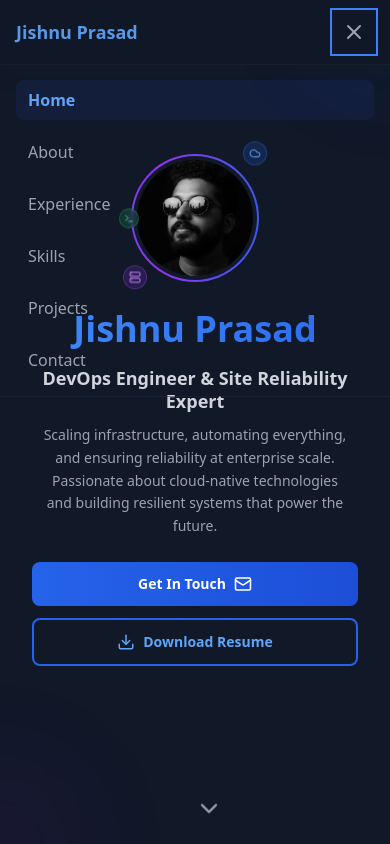
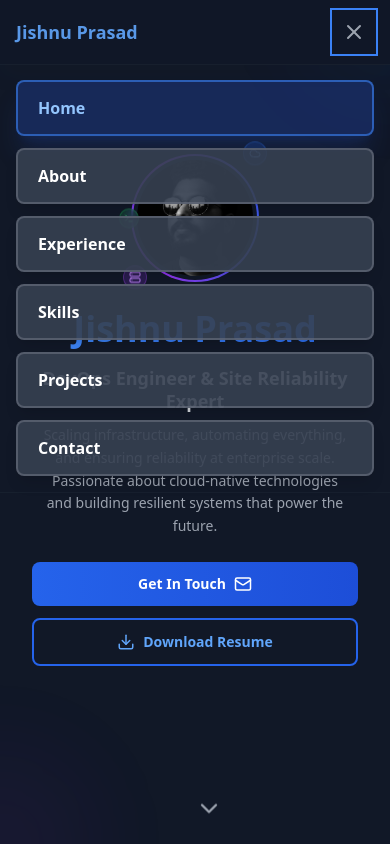
Before and after one commit to j1shnu/portfolio-2025, a React (Vite) app: page / in a window 390 px wide. Both pictures are taken after a click on the button "Toggle mobile menu". Shown: the top 844 px of the page. Built offline with nearby package versions, Linux system fonts and the light colour scheme.

Commit message:
Hamburger menu visibility fix

```diff
--- a/src/App.tsx
+++ b/src/App.tsx
@@ -1,4 +1,4 @@
-import React, { useState, useEffect, useMemo, useCallback, useRef } from 'react';
+import { useState, useEffect, useMemo, useCallback, useRef } from 'react';
 import {
   Github,
   Linkedin,
@@ -186,10 +186,10 @@ function App() {
                   <button
                     key={section}
                     onClick={() => scrollToSection(section)}
-                    className={`capitalize text-left py-2 px-3 rounded-lg transition-all duration-300 ${
+                    className={`capitalize text-left py-3.5 px-5 rounded-lg transition-all duration-300 font-bold text-base ${
                       activeSection === section
-                        ? 'text-blue-400 font-semibold bg-blue-900/20'
-                        : 'text-gray-400 hover:text-white hover:bg-gray-800/50'
+                        ? 'text-blue-300 bg-blue-900/50 border-2 border-blue-500/60 shadow-xl shadow-blue-900/30'
+                        : 'text-white bg-gray-700/90 hover:text-blue-200 hover:bg-gray-600/90 border-2 border-gray-500/60 shadow-lg'
                     }`}
                   >
                     {section === 'hero' ? data.navigation.homeLabel : section}
```
